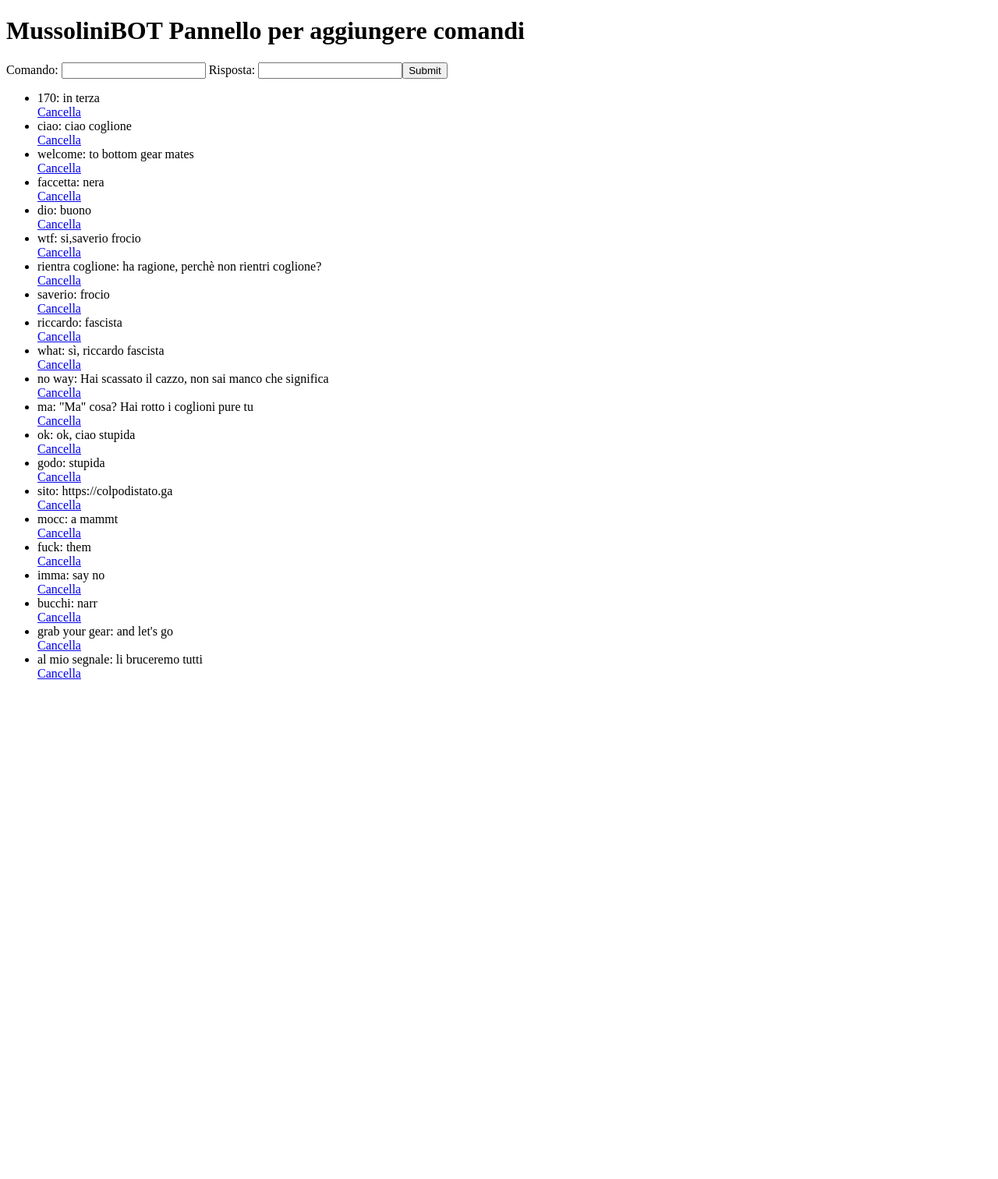
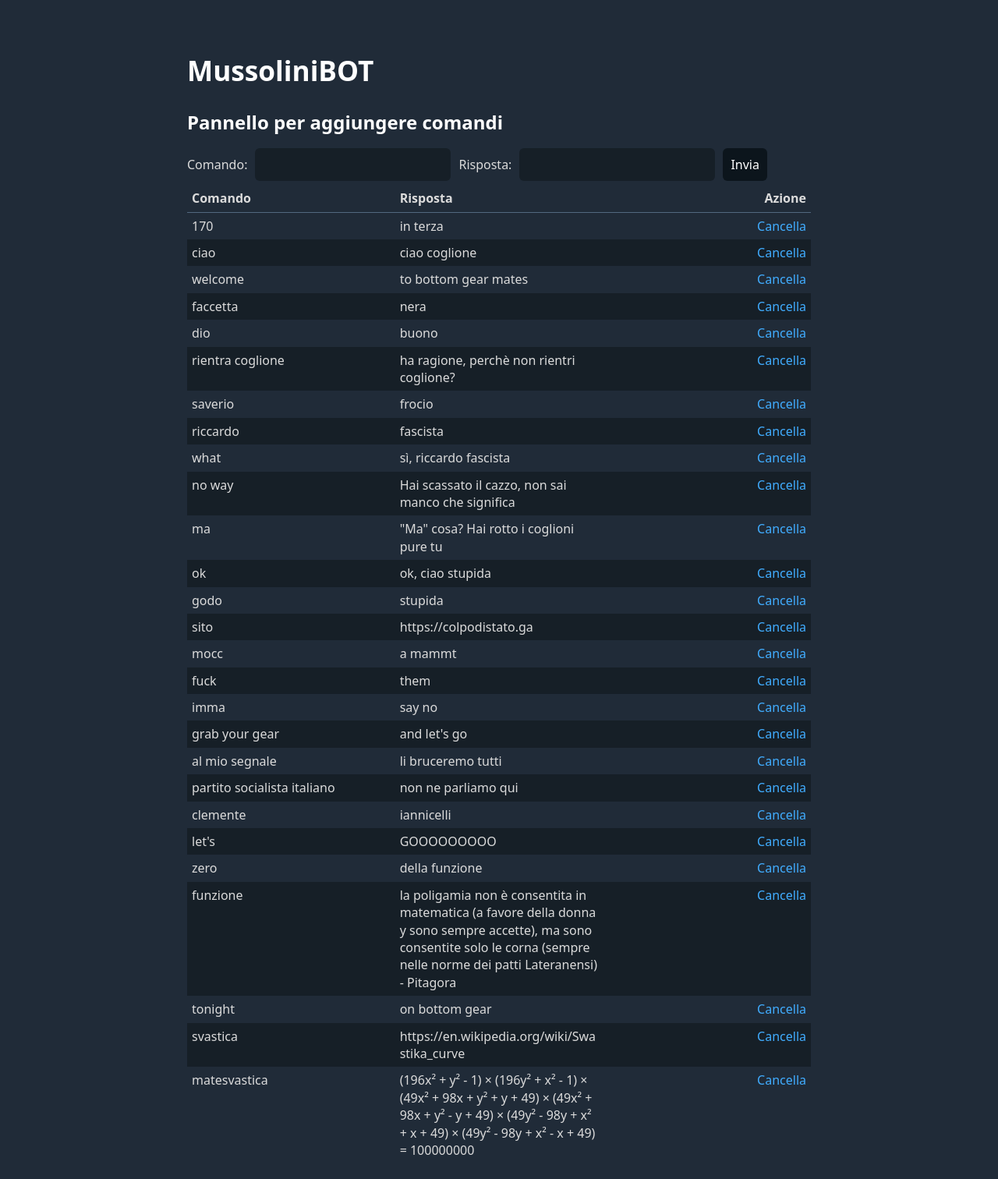
Before and after one commit to napsav/mussolinibot, a Node server app: page / in a window 1280 px wide. Shown: the whole page at 78% size. Before the commit the page ends 889 px from the top, so only its background shows below. Run offline with Node 20, Linux system fonts and the light colour scheme.

Commit message:
web panel restyling

```diff
--- a/bot.js
+++ b/bot.js
@@ -1,3 +1,4 @@
+require('dotenv').config()
 const Discord = require('discord.js');
 const client = new Discord.Client();
 'use strict';
@@ -53,7 +54,7 @@ app.get('/', (req, res) => {
 })
 
 app.listen(port, () => {
-	  console.log(`Example app listening at http://localhost:${port}`)
+	  console.log(`Panel listening at http://localhost:${port}`)
 })
 
 app.post("/", function(req,res){
--- a/commands.json
+++ b/commands.json
@@ -1 +1 @@
-{"170":"in terza","ciao":"ciao coglione","welcome":"to bottom gear mates","faccetta":"nera","dio":"buono","wtf":"si,saverio frocio","rientra coglione":"ha ragione, perchè non rientri coglione?","saverio":"frocio","riccardo":"fascista","what":"sì, riccardo fascista","no way":"Hai scassato il cazzo, non sai manco che significa","ma":"\"Ma\" cosa? Hai rotto i coglioni pure tu","ok":"ok, ciao stupida","godo":"stupida","sito":"https://colpodistato.ga","mocc":"a mammt","fuck":"them","imma":"say no","bucchi":"narr","grab your gear":"and let's go","al mio segnale":"li bruceremo tutti"}
+{"170":"in terza","ciao":"ciao coglione","welcome":"to bottom gear mates","faccetta":"nera","dio":"buono","rientra coglione":"ha ragione, perchè non rientri coglione?","saverio":"frocio","riccardo":"fascista","what":"sì, riccardo fascista","no way":"Hai scassato il cazzo, non sai manco che significa","ma":"\"Ma\" cosa? Hai rotto i coglioni pure tu","ok":"ok, ciao stupida","godo":"stupida","sito":"https://colpodistato.ga","mocc":"a mammt","fuck":"them","imma":"say no","grab your gear":"and let's go","al mio segnale":"li bruceremo tutti","partito socialista italiano":"non ne parliamo qui","clemente":"iannicelli","let's":"GOOOOOOOOO","zero":"della funzione","funzione":"la poligamia non è consentita in matematica (a favore della donna y sono sempre accette), ma sono consentite solo le corna (sempre nelle norme dei patti Lateranensi) - Pitagora","tonight":"on bottom gear","svastica":"https://en.wikipedia.org/wiki/Swastika_curve","matesvastica":" (196x² + y² - 1) × (196y² + x² - 1) × (49x² + 98x + y² + y + 49) × (49x² + 98x + y² - y + 49) × (49y² - 98y + x² + x + 49) × (49y² - 98y + x² - x + 49) = 100000000"}
--- a/package.json
+++ b/package.json
@@ -10,8 +10,10 @@
     "body-parser": "^1.19.0",
     "discord.js": "github:discordjs/discord.js#master",
     "discord.js-commando": "github:discordjs/Commando",
+    "dotenv": "^8.2.0",
     "express": "^4.17.1",
     "http": "0.0.1-security",
+    "milligram": "^1.4.1",
     "pug": "^3.0.0",
     "request": "^2.88.2"
   }
--- a/views/index.pug
+++ b/views/index.pug
@@ -2,16 +2,57 @@ doctype html
 html(lang='it')
   head
     title MussoliniBOT
-  body
-    h1 MussoliniBOT Pannello per aggiungere comandi
+  meta(name='viewport' content='width=device-width, initial-scale=1.0')
+  link(rel='stylesheet' href='https://cdn.jsdelivr.net/npm/water.css@2/out/dark.css')
+  style.
+    /* Style the form - display items horizontally */
+    .form-inline {
+    display: flex;
+    flex-flow: row wrap;
+    align-items: center;
+    }
+    /* Add some margins for each label */
+    .form-inline label {
+    margin: 5px 10px 5px 0;
+    }
+    .form-inline input {
+    vertical-align: middle;
+    margin: 5px 10px 5px 0;
+    padding: 10px;
+    }
+    /* Add responsiveness - display the form controls vertically instead of horizontally on screens that are less than 800px wide */
+    @media (max-width: 800px) {
+    .form-inline input {
+    margin: 10px 0;
+    }
+    .form-inline {
+    flex-direction: column;
+    align-items: stretch;
+    }
+    }
+.container
+    br
+    h1 MussoliniBOT
+    h2 Pannello per aggiungere comandi
     #container.col
-      form(method='POST' action='/')
+      form(method='POST' action='/' class="form-inline")
         label(for='comando') Comando:
         input#comando(type='text' name='comando' required='')
         label(for='risposta')  Risposta:
         input#risposta(type='text' name='risposta' required='')
-        input(type='submit' value='Submit')
-      ul
-        each val, key in commands
-          li= key + ': ' + val
-          a(href=`?remove=${key}`) Cancella
+        input(type='submit' value='Invia')
+      table
+        thead
+          tr
+            th Comando
+            th Risposta
+            th
+              span(style='float:right') Azione
+        tbody
+          each val, key in commands
+            tr
+              td #{key}
+              td #{val}
+              td
+                span(style='float:right')
+                  a(href=`?remove=${key}`) Cancella
```
